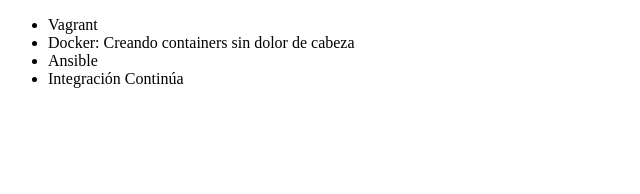
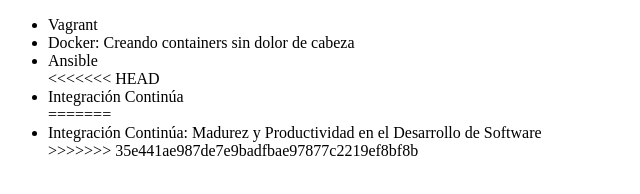
Before and after one commit to HugoRasei/aluragit, a plain HTML site: page index.html in a window 1280 px wide. Shown: the whole page, without its empty margins (0-640 px from the left). Drawn offline with Linux system fonts and the light colour scheme.

Commit message:
uniendo raices de titulo y master

```diff
--- a/index.html
+++ b/index.html
@@ -9,7 +9,11 @@
          <li> Vagrant </li>
          <li> Docker: Creando containers sin dolor de cabeza </li>
          <li> Ansible </li>
+<<<<<<< HEAD
          <li> Integración Continúa</li>
+=======
+         <li> Integración Continúa: Madurez y Productividad en el Desarrollo de Software </li>
+>>>>>>> 35e441ae987de7e9badfbae97877c2219ef8bf8b
      </ul>
 </body>
 </html>
```
